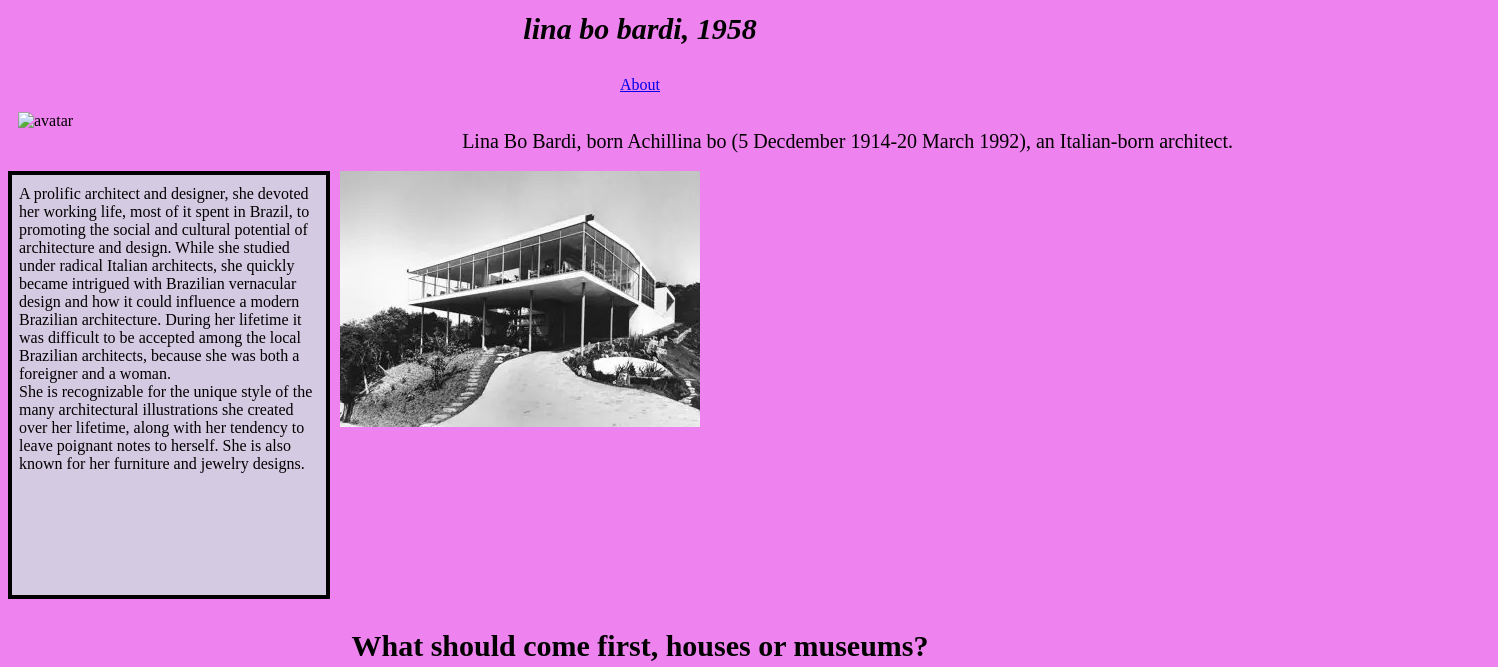
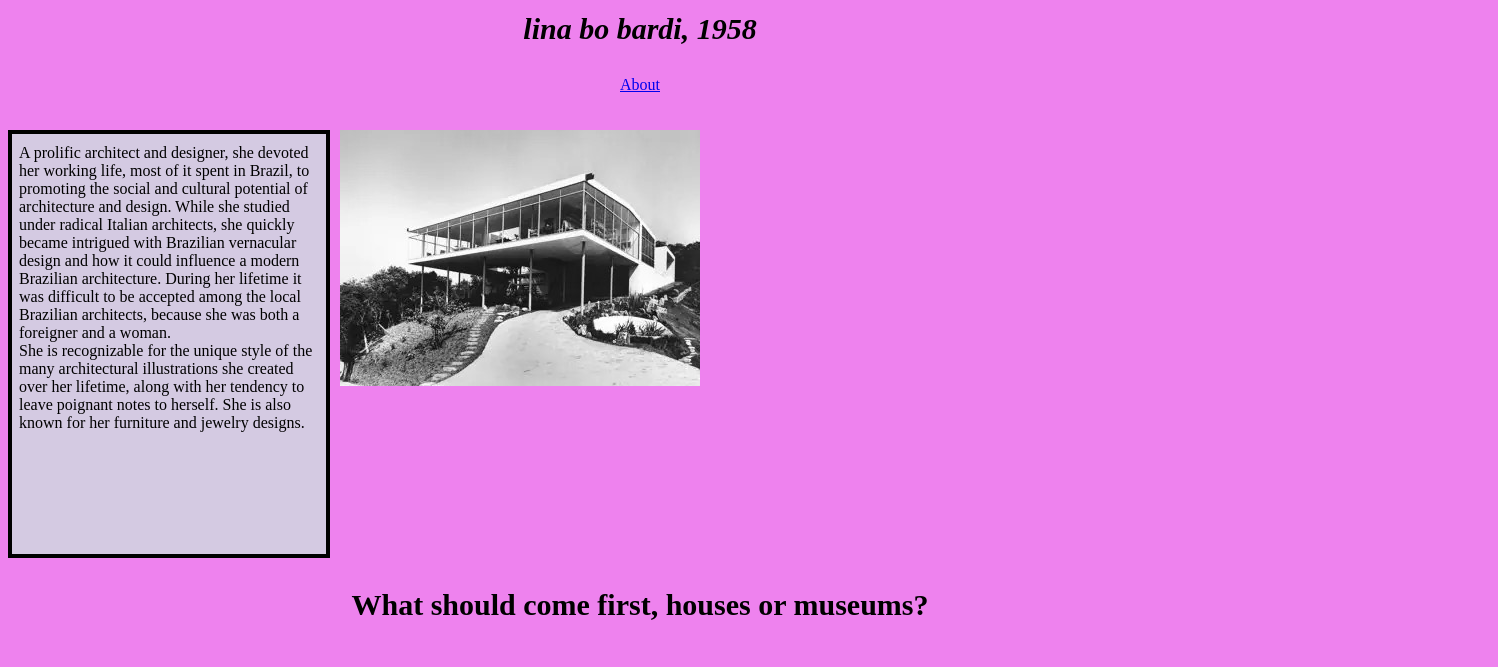
Before and after one commit to lowrderrr/literate-funicular, a plain HTML site: page assignment-03/index.html in a window 1280 px wide. Shown: the part 121-788 px from the top of the page, 1498 px wide, since content can reach past the window. Drawn offline with Linux system fonts and the light colour scheme; files whose address does not match are found by name.

Commit message:
Update index.html

```diff
--- a/assignment-03/index.html
+++ b/assignment-03/index.html
@@ -25,13 +25,6 @@
    </center>
 
       <br>
-
-    <div class="pic-container">
-      <dic class ="column">
-        <div class ="author">
-          <img src="img/lina-bo-bardi-400x600.JPEG " alt="avatar" class="avatar">
-          <p style="text-align:center; margin-left:15%; margin-right:15%;"> Lina Bo Bardi, born Achillina bo (5 Decdember 1914-20 March 1992), an Italian-born architect.</p>
-
 
 
       <center>
```
